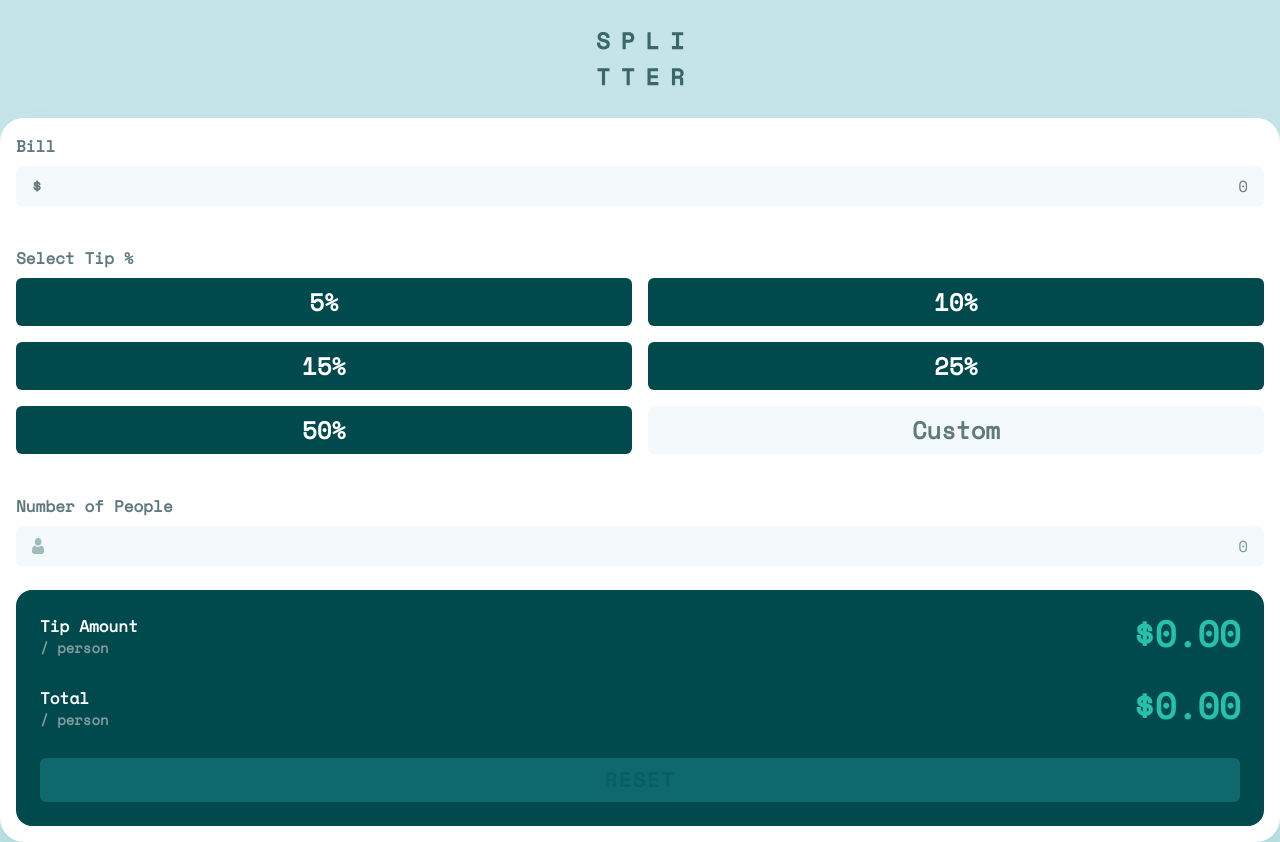
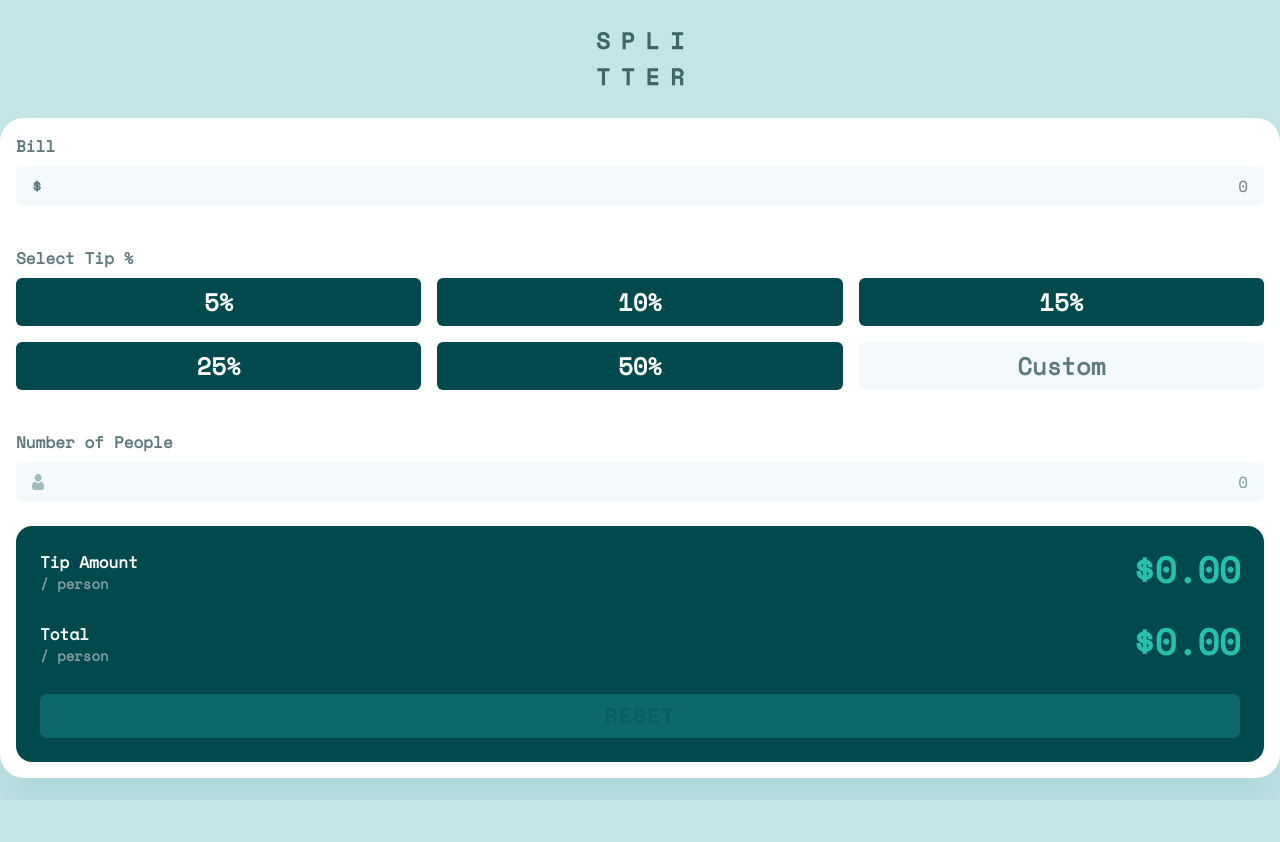
Before and after one commit to Rgit915/tip-calculator-app, a React (Vite) app: page / in a window 1280 px wide. After the commit the page ends 800 px from the top, so only its background shows below. Built offline with nearby package versions, Linux system fonts and the light colour scheme.

Commit message:
Make inputs controlled, add tip button handlers

```diff
--- a/src/components/BillForm.jsx
+++ b/src/components/BillForm.jsx
@@ -1,17 +1,29 @@
 import personIcon from "../assets/images/icon-person.svg";
 
-const BillForm = () => {
+const BillForm = ({
+  bill,
+  setBill,
+  tipPercent,
+  setTipPercent,
+  people,
+  setPeople,
+}) => {
+  const tipOptions = ["5", "10", "15", "25", "50"];
   return (
-    <section className="bill-container w-full">
+    <section className="bill-container w-full lg:flex-1">
       <form>
-        <label htmlFor="bill" className="block mb-2">Bill</label>
-        <div className="bill flex justify-between items-center w-full rounded-md bg-neutral-grey-50 text-neutral-grey-800 px-4 py-2">
+        <label htmlFor="bill" className="block mb-2">
+          Bill
+        </label>
+        <div className="bill flex justify-between items-center w-full rounded-md bg-neutral-grey-50 text-neutral-grey-800 px-4 py-2 hover:border-2 hover:border-primary-green-400 cursor-pointer">
           <label htmlFor="amount">$</label>
           <input
             id="bill"
             name="bill"
             type="text"
             placeholder="0"
+            value={bill}
+            onChange={(e) => setBill(e.target.value)}
             className="ml-4 w-full bg-transparent text-right outline-none"
           />
         </div>
@@ -23,19 +35,22 @@ const BillForm = () => {
           >
             Select Tip %
           </label>
-          <div className="grid grid-cols-2 gap-4">
-            {["5%", "10%", "15%", "25%", "50%"].map((tip) => (
+          <div className="grid grid-cols-2 gap-4 md:grid-cols-3">
+            {tipOptions.map((tip) => (
               <button
                 key={tip}
                 type="button"
-                className="bg-neutral-grey-800 text-white text-2xl font-bold py-2 rounded-md hover:bg-neutral-grey-700 focus:outline-none focus:ring-2 focus:ring-primary-500"
+                onClick={() => setTipPercent(tip)}
+                className="bg-neutral-grey-800 text-white text-2xl font-bold py-2 rounded-md hover:bg-neutral-green-200 hover:text-neutral-green-900 cursor-pointer"
               >
-                {tip}
+                {tip}%
               </button>
             ))}
             <button
               type="button"
-              className="bg-neutral-grey-50 text-neutral-grey-500 text-2xl font-bold py-2 rounded-md hover:bg-neutral-grey-300 focus:outline-none focus:ring-2 focus:ring-primary-500"
+              value={!tipOptions.includes(tipPercent) ? tipPercent : ""}
+              onChange={(e) => setTipPercent(e.target.value)}
+              className="bg-neutral-grey-50 text-neutral-grey-500 text-2xl font-bold py-2 rounded-md hover:bg-neutral-grey-300 cursor-pointer"
             >
               Custom
             </button>
@@ -56,6 +71,8 @@ const BillForm = () => {
               name="people"
               type="text"
               placeholder="0"
+              value={people}
+              onChange={(e) => setPeople(e.target.value)}
               className="ml-4 w-full bg-transparent text-right outline-none placeholder:text-neutral-grey-400"
             />
           </div>
```
